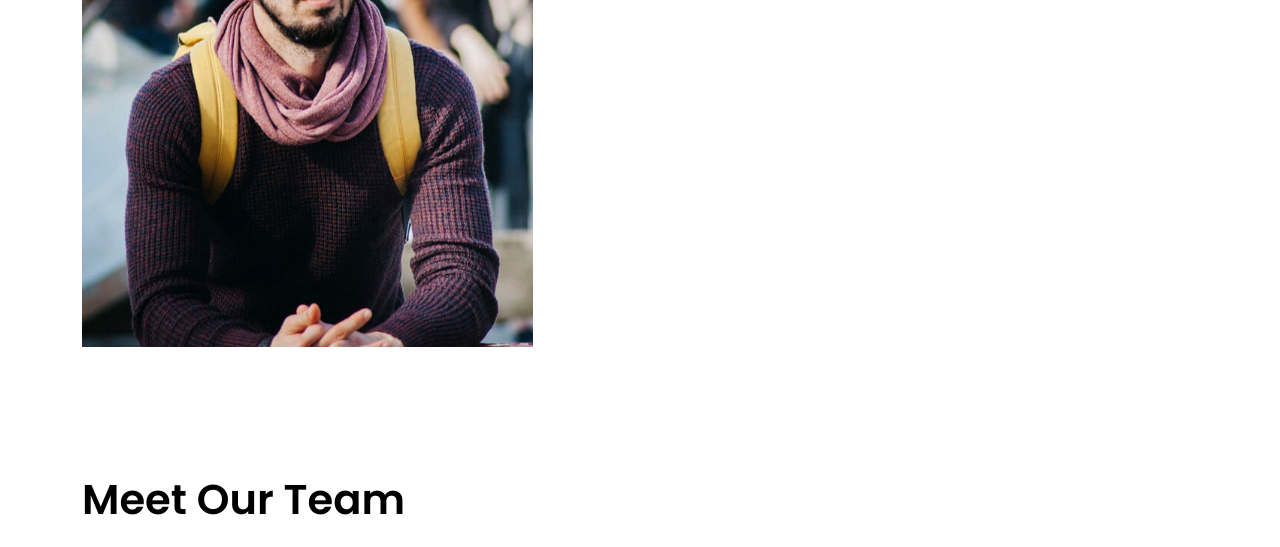
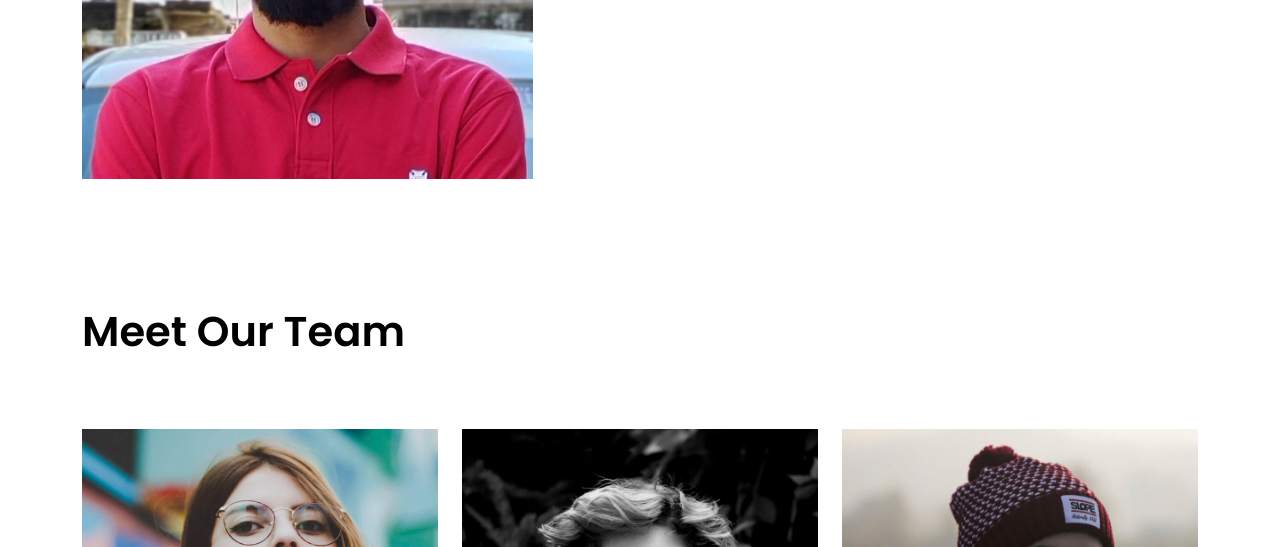
Before and after one commit to MitulP/WonderAi, a plain HTML site: page about.html in a window 1280 px wide. Shown: the part 1300-1847 px from the top of the page. Drawn offline with Linux system fonts and the light colour scheme.

Commit message:
Update about.html

```diff
--- a/about.html
+++ b/about.html
@@ -226,7 +226,7 @@
           <div class="col-md-12 section-t8 position-relative">
             <div class="row">
               <div class="col-md-6 col-lg-5">
-                <img src="assets/img/about-2.jpg" alt="" class="img-fluid">
+                <img src="assets/img/img1.jpeg" alt="" class="img-fluid">
               </div>
               <div class="col-lg-2  d-none d-lg-block position-relative">
                 <div class="title-vertical d-flex justify-content-start">
```
